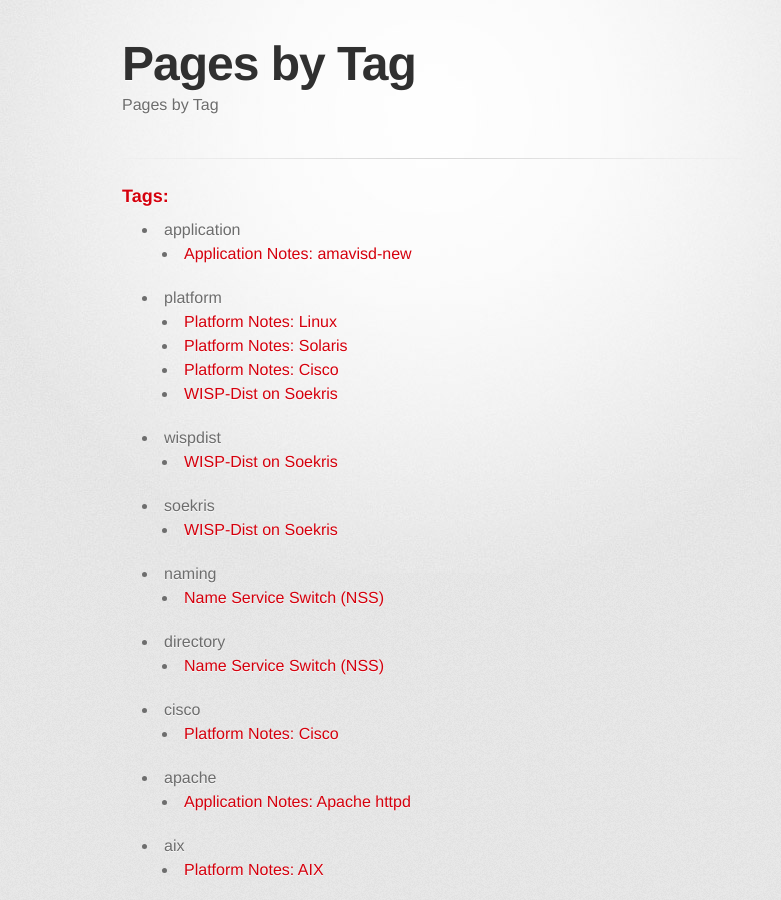
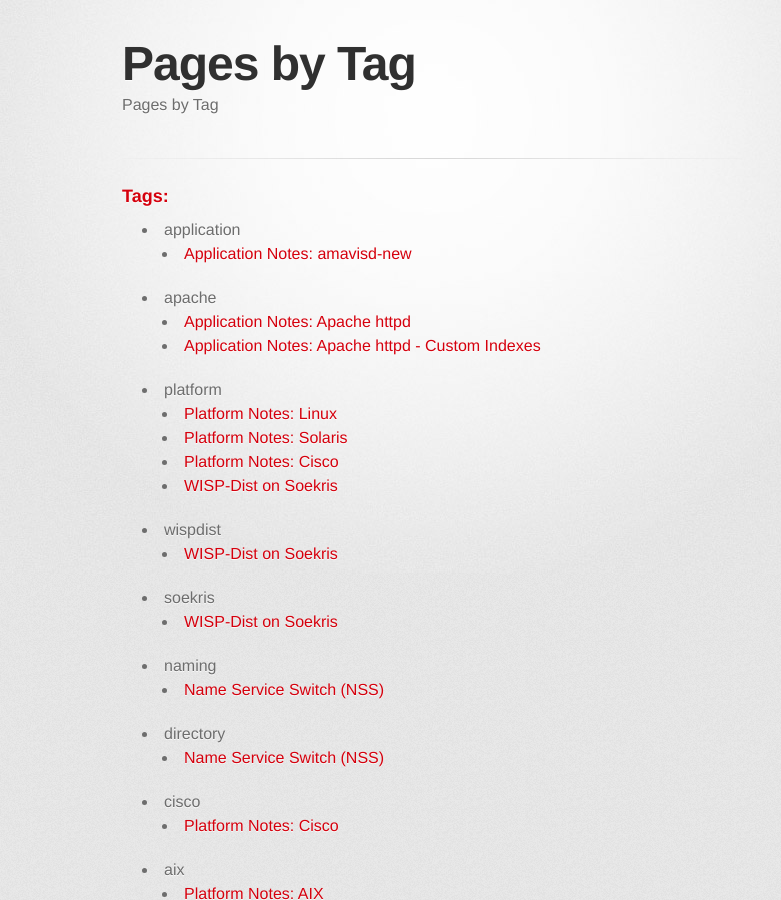
Before and after one commit to wcooley/wcooley.github.io, a Jekyll site: the page built from tags.md, in a window 1280 px wide and 900 px high. Shown: the whole window, without its empty margins (208-989 px from the left). Built offline with Jekyll 4.4.1, drawn with Linux system fonts in a browser that asks for light colours; some web fonts are replaced; Markdown is read by kramdown in place of the engine named in the settings; part of the change alters nothing that is shown.

Commit message:
Convert to Markdown

````diff
--- a/_posts/2004-11-28-apache-notes-custom-indexes.md
+++ b/_posts/2004-11-28-apache-notes-custom-indexes.md
@@ -1,6 +1,18 @@
-= Apache Custom Indexes =
+---
+layout: default
+tags: apache
+category: application
+title: "Application Notes: Apache httpd - Custom Indexes"
+---
+# Apache httpd - Custom Indexes
 
-Inspired by the nice HTTP file server at [http://ftp.falsehope.com], I decided to see what it took to make my [http://ftp.nakedape.cc FTP/HTTP server] look nicer.  First, I had to adjust the Apache configuration itself to look for my custom header and disable the generated HTML preamble.  Settings like this were necessary: {{{
+Inspired by the nice HTTP file server at [http://ftp.falsehope.com], I decided
+to see what it took to make my [http://ftp.nakedape.cc FTP/HTTP server] look
+nicer.  First, I had to adjust the Apache configuration itself to look for my
+custom header and disable the generated HTML preamble.  Settings like this were
+necessary:
+
+```
 AddType text/html .cgi
 AddHandler cgi-script .cgi
 <Directory /var/ftp>
@@ -10,13 +22,31 @@ AddHandler cgi-script .cgi
     HeaderName /HEADER.cgi
     ReadmeName README.html
 </Directory>
-}}}
+```
 
-The {{{AddType}}} makes {{{.cgi}}} files type text/html, which is required by {{{mod_autoindex}}}.  The {{{AddHandler}}} makes it a CGI, instead of just a plain file, and of course the {{{ExecCGI}}} option is required to run it as a CGI.  {{{SuppressHTMLPreamble}}} makes it forego generating the HTML header.  Setting the {{{HeaderName}}} to {{{/HEADER.cgi}}} means it always looks in the {{{DocumentRoot}}} for the header-generator, instead of whatever path it is current in.  Setting the {{{ReadmeName}}} gives you the option of including HTML in your README files and I allow overriding the {{{Indexes}}} settings so I can use {{{AddDescription}}} in local {{{.htaccess}}} files.
+The `AddType` makes `.cgi` files type text/html, which is required by
+`mod_autoindex`.  The `AddHandler` makes it a CGI, instead of just a plain
+file, and of course the `ExecCGI` option is required to run it as a CGI.
+`SuppressHTMLPreamble` makes it forego generating the HTML header.  Setting the
+`HeaderName` to `/HEADER.cgi` means it always looks in the `DocumentRoot` for
+the header-generator, instead of whatever path it is current in.  Setting the
+`ReadmeName` gives you the option of including HTML in your README files and I
+allow overriding the `Indexes` settings so I can use `AddDescription` in local
+`.htaccess` files.
 
-Why do you need to use a CGI anyway?  You can use a static HTML page, however, it won't be able to tell the user what his current path is.  In the CGI environment, this is stored in {{{REQUEST_URI}}} and is about the only thing you need from the CGI environment (although I suppose you could pass other stuff around).  It's rather too bad that {{{mod_autoindex}}} doesn't define an escape sequence that will be replaced with the REQUEST_URI; you wouldn't need to resort to CGI at all in that case.
+Why do you need to use a CGI anyway?  You can use a static HTML page, however,
+it won't be able to tell the user what his current path is.  In the CGI
+environment, this is stored in `REQUEST_URI` and is about the only thing you
+need from the CGI environment (although I suppose you could pass other stuff
+around).  It's rather too bad that `mod_autoindex` doesn't define an escape
+sequence that will be replaced with the REQUEST_URI; you wouldn't need to
+resort to CGI at all in that case.
 
-I wrote two versions of the CGI, one in Perl and one in Python.  I could probably have done it just with a shell script, but for some reason I have an aversion to doing anything like this in shell.  Here's the Python version:{{{
+I wrote two versions of the CGI, one in Perl and one in Python.  I could
+probably have done it just with a shell script, but for some reason I have an
+aversion to doing anything like this in shell.  Here's the Python version:
+
+```
 #!/usr/bin/python
 
 import os
@@ -35,11 +65,11 @@ template_html_header = """Content-Type: text/html
 request_uri = os.environ.get('REQUEST_URI')
 
 print template_html_header % (request_uri, request_uri)
-}}}
-
+```
 
 And here's the version in Perl:
-{{{
+
+```
 #!/usr/bin/perl
 
 $path = $ENV{'REQUEST_URI'} ;
@@ -55,10 +85,14 @@ Content-Type: text/html
 <body style="background-color: white">
 <h1>Index of $path</h1>
 EOF
-}}}
+```
 
-And finally, the simplest way of all is to use server-side includes.  SSI is generally too lame to be useful, but in this case it does enough and is probably slightly faster than running a CGI script.  You'll want to make sure SSI is enabled and change the {{{HeaderName}}} to {{{/HEADER.shtml}}}:
-{{{
+And finally, the simplest way of all is to use server-side includes.  SSI is
+generally too lame to be useful, but in this case it does enough and is
+probably slightly faster than running a CGI script.  You'll want to make sure
+SSI is enabled and change the `HeaderName` to `/HEADER.shtml`:
+
+```
 <!DOCTYPE HTML PUBLIC "-//W3C//DTD HTML 3.2 Final//EN">
 <html>
 <head>
@@ -66,7 +100,6 @@ And finally, the simplest way of all is to use server-side includes.  SSI is gen
 </head>
 <body style="background-color: white">
 <h1>Index of <!--#echo var="DOCUMENT_URI" --></h1>
-}}}
-
+```
 
 Pretty simple, eh?
````
